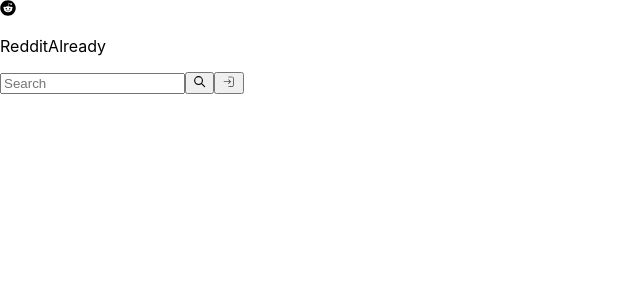
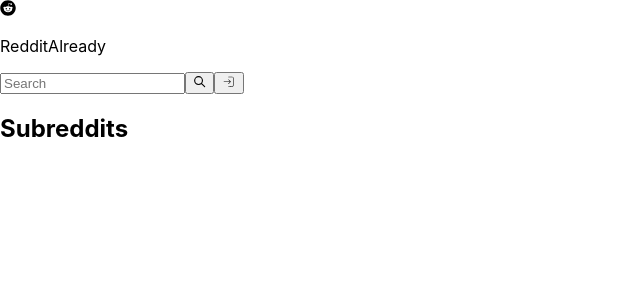
Before and after one commit to mattsteen14/reddit-client, a React (Create React App) app: page / in a window 1280 px wide. Shown: the top 300 px of the page, without its empty margins (0-640 px from the left). Built offline with nearby package versions, Linux system fonts and the light colour scheme.

Commit message:
App layout edit

```diff
--- a/src/app/App.jsx
+++ b/src/app/App.jsx
@@ -5,16 +5,20 @@
   Routes
 } from "react-router-dom";
 import './App.css';
+import Home from '../features/Home/Home';
 import Header from '../features/Header/Header';
+import Subreddits from '../features/Subreddits/Subreddits';
 
 export default function App() {
   return (
-    <BrowserRouter>
-      <Routes>
-        <Route path="/" element={<Header/>}>
-        <Route />
-        </Route>
-      </Routes>
-    </BrowserRouter>
-  )
+    <body>
+      <Header />
+      <main>
+        <Home />
+      </main>
+      <aside>
+        <Subreddits />
+      </aside>
+    </body>
+  );
 }
--- a/src/features/Subreddits/Subreddits.jsx
+++ b/src/features/Subreddits/Subreddits.jsx
@@ -2,9 +2,9 @@
 import './Subreddits.css';
 
 export default function Subreddits() {
-  return (
-    <div>
-
-    </div>
-  )
+    return (
+        <div>
+            <h2>Subreddits</h2>
+        </div>
+    )
 }
```
